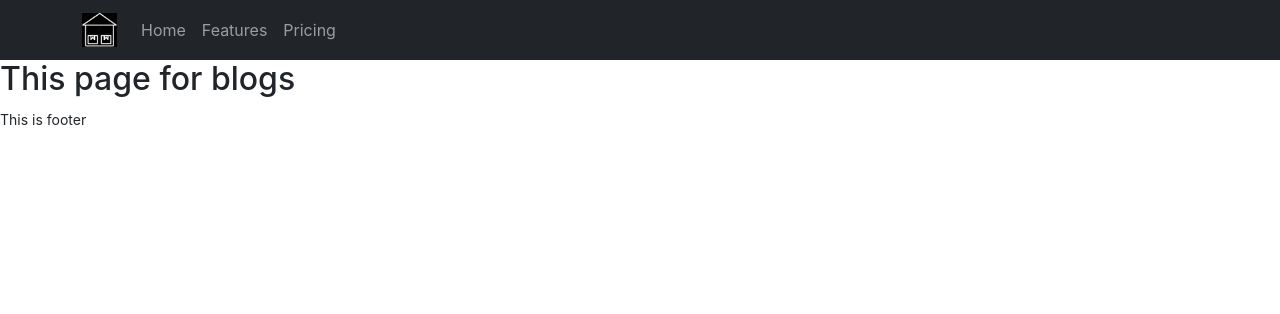
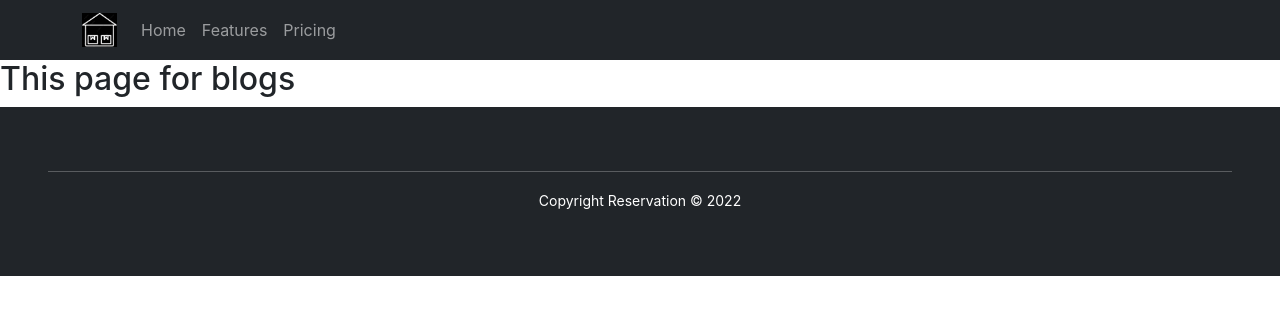
Before and after one commit to AkashMAbrrar/warehouse-management-client-site, a React (Create React App) app: page /blogs in a window 1280 px wide. Shown: the top 314 px of the page. Built offline with nearby package versions, Linux system fonts and the light colour scheme.

Commit message:
footer and dynamic date is added

```diff
--- a/src/components/Shared/Footer/Footer.js
+++ b/src/components/Shared/Footer/Footer.js
@@ -1,9 +1,12 @@
 import React from 'react';
 
 const Footer = () => {
+    const today = new Date();
+    const year = today.getFullYear();
     return (
-        <footer>
-            <p> <small>This is footer</small></p>
+        <footer className='bg-dark text-white text-center p-5 '>
+            <hr />
+            <p><small>Copyright Reservation &copy; {year}</small></p>
         </footer>
     );
 };
```
